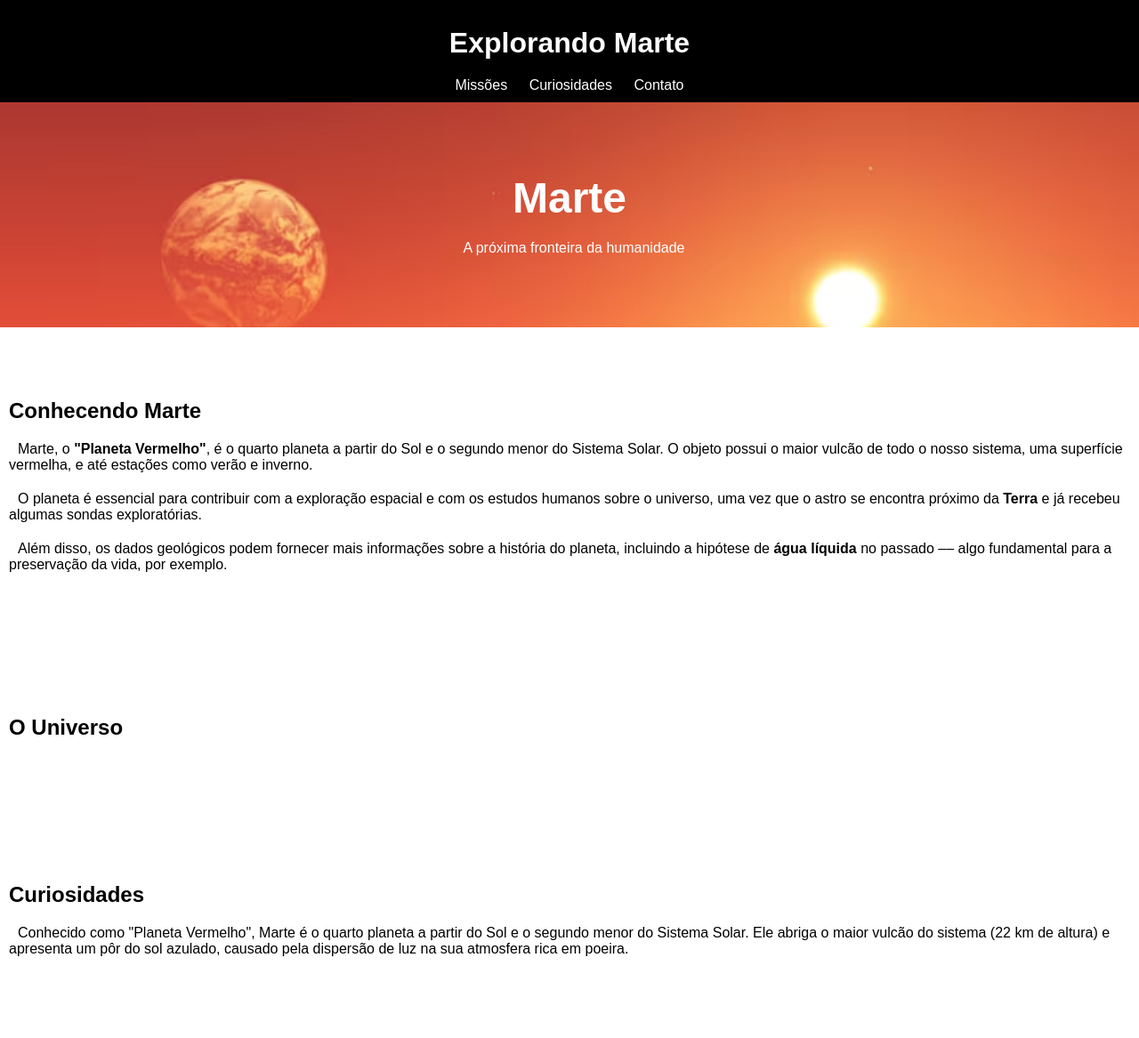
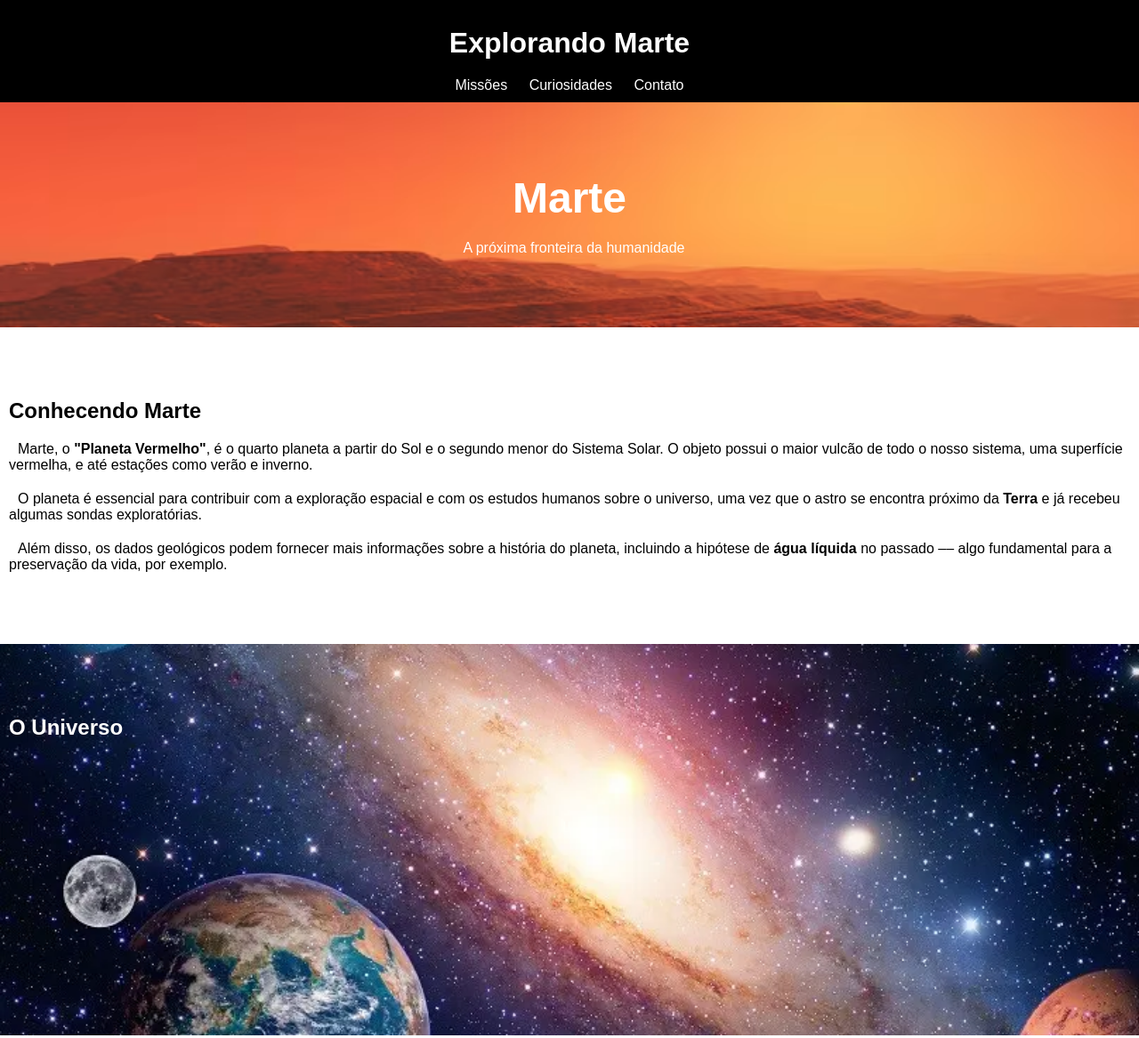
Before and after one commit to EvelynColaco/ExplorandoMarte, a plain HTML site: page index.html in a window 1280 px wide. Shown: the top 1167 px of the page at 89% size. Drawn offline with Linux system fonts and the light colour scheme.

Commit message:
add efeito parallax

```diff
--- a/style.css
+++ b/style.css
@@ -44,17 +44,12 @@ main>section{
     color: white;
     background-repeat: no-repeat;
     background-size: cover;
+    background-position: center center;
 }
 
 #hero > h2{
     padding: 10px;
     font-size: 3em;
-}
-
-footer{
-    text-align: center;
-    background-color: black;
-    color: white;
 }
 
 main h2{
@@ -65,3 +60,19 @@ main p{
     padding: 10px;
     text-indent: 10px ;
 }
+
+#parallax{
+    background-image: url(imagens/universo_fixed.webp); /*Trocar por uma imagem com uma qualidade melhor*/
+    color: white;
+    height: 300px;
+    background-attachment: fixed;
+    background-size: cover;
+    background-position: center center;
+
+}
+
+footer{
+    text-align: center;
+    background-color: black;
+    color: white;
+}
```
Also changed, not shown: imagens/universo_fixed.webp (added).
